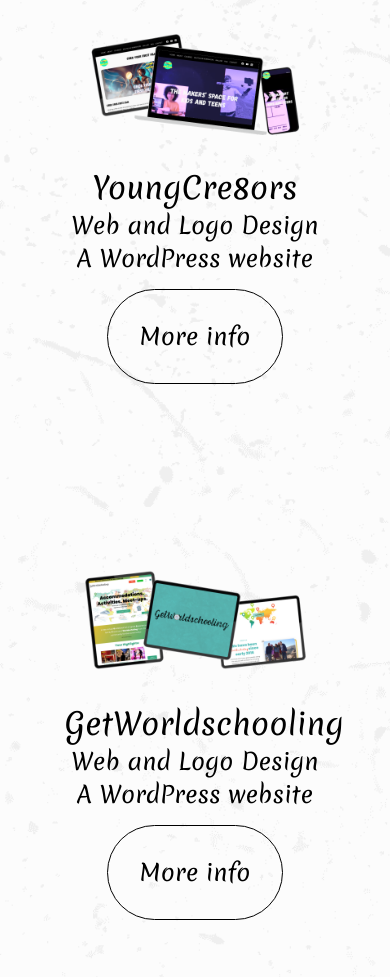
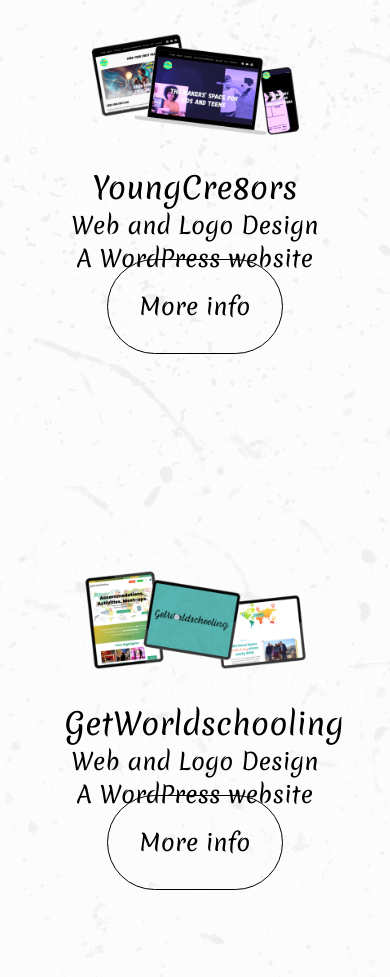
Before and after one commit to TaminoDesign/taminodesign.github.io, a plain HTML site: page index.html in a window 390 px wide. Shown: the part 1573-2550 px from the top of the page. Drawn offline with Linux system fonts and the light colour scheme.

Commit message:
Update style.css

```diff
--- a/style.css
+++ b/style.css
@@ -654,6 +654,12 @@ width: 100%;
       }
 }
 
+@media (max-width: 900px){
+    .flex-containerL form{
+        top: -50px;
+    }
+}
+
 @media (min-width: 500px){
     .PCNo{
         display: none;
```
